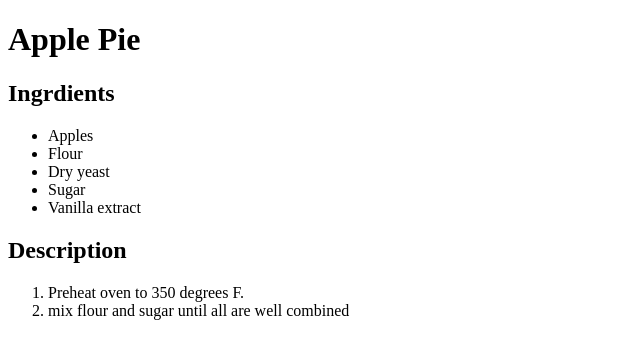
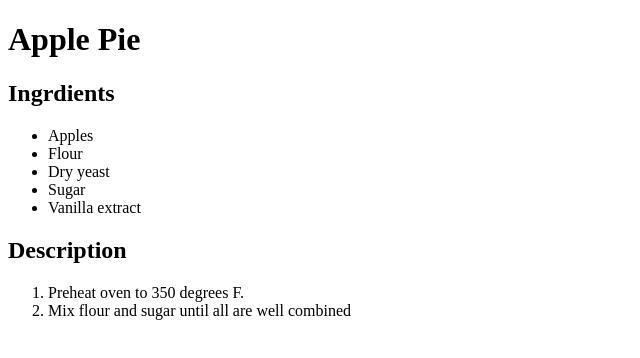
Before and after one commit to m-gachet/recipes, a plain HTML site: page recipes/apple-pie.html in a window 1280 px wide. Shown: the full height of the page, 0-640 px from the left. Drawn offline with Linux system fonts and the light colour scheme.

Commit message:
Fixed a capitalization issue

```diff
--- a/recipes/apple-pie.html
+++ b/recipes/apple-pie.html
@@ -19,7 +19,7 @@
     <h2>Description</h2>
     <ol>
         <li>Preheat oven to 350 degrees F.</li>
-        <li>mix flour and sugar until all are well combined</li>
+        <li>Mix flour and sugar until all are well combined</li>
     </ol>
 </body>
 </html>
```
